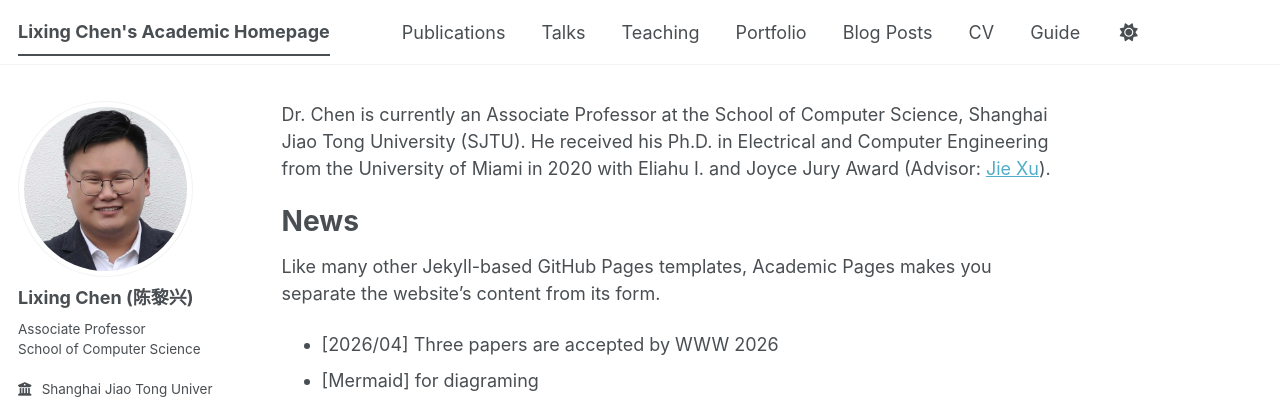
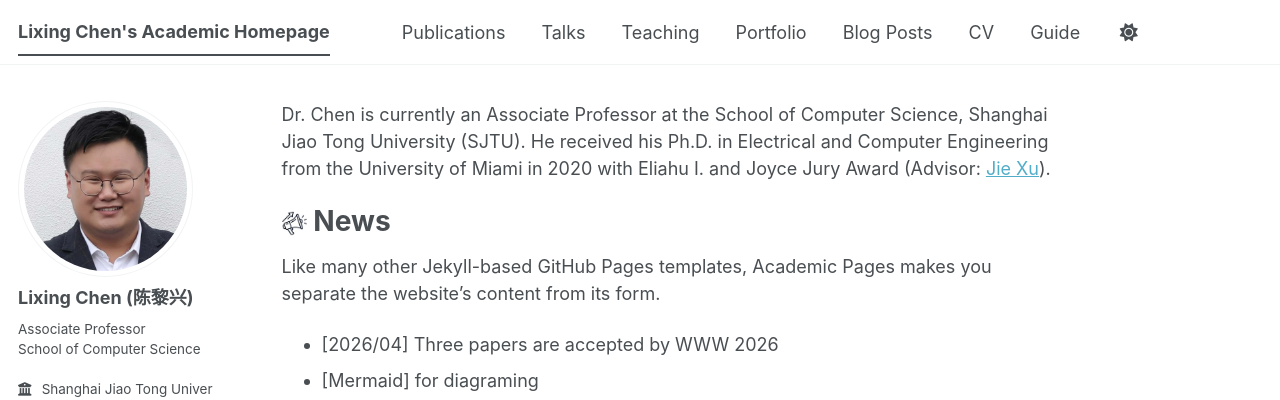
Before and after one commit to lx-chen-sjtu/lx-chen-sjtu.github.io, a Jekyll site: the page built from _pages/about.md, in a window 1280 px wide. Shown: the top 400 px of the page. Built offline with Jekyll 4.4.1, drawn with Linux system fonts in a browser that asks for light colours; some web fonts are replaced; a script bundle is joined from its source files by our own code; library files that are not in the unit come from our copies.

Commit message:
Update about.md

```diff
--- a/_pages/about.md
+++ b/_pages/about.md
@@ -9,7 +9,7 @@ redirect_from:
 
 Dr. Chen is currently an Associate Professor at the School of Computer Science, Shanghai Jiao Tong University (SJTU). He received his Ph.D. in Electrical and Computer Engineering from the University of Miami in 2020 with Eliahu I. and Joyce Jury Award (Advisor: [Jie Xu](https://faculty.eng.ufl.edu/jiexu)).
 
-News
+<img src="/images/news_logo.jpg" width="25"> News
 ======
 Like many other Jekyll-based GitHub Pages templates, Academic Pages makes you separate the website's content from its form.
 - [2026/04] Three papers are accepted by WWW 2026
```
